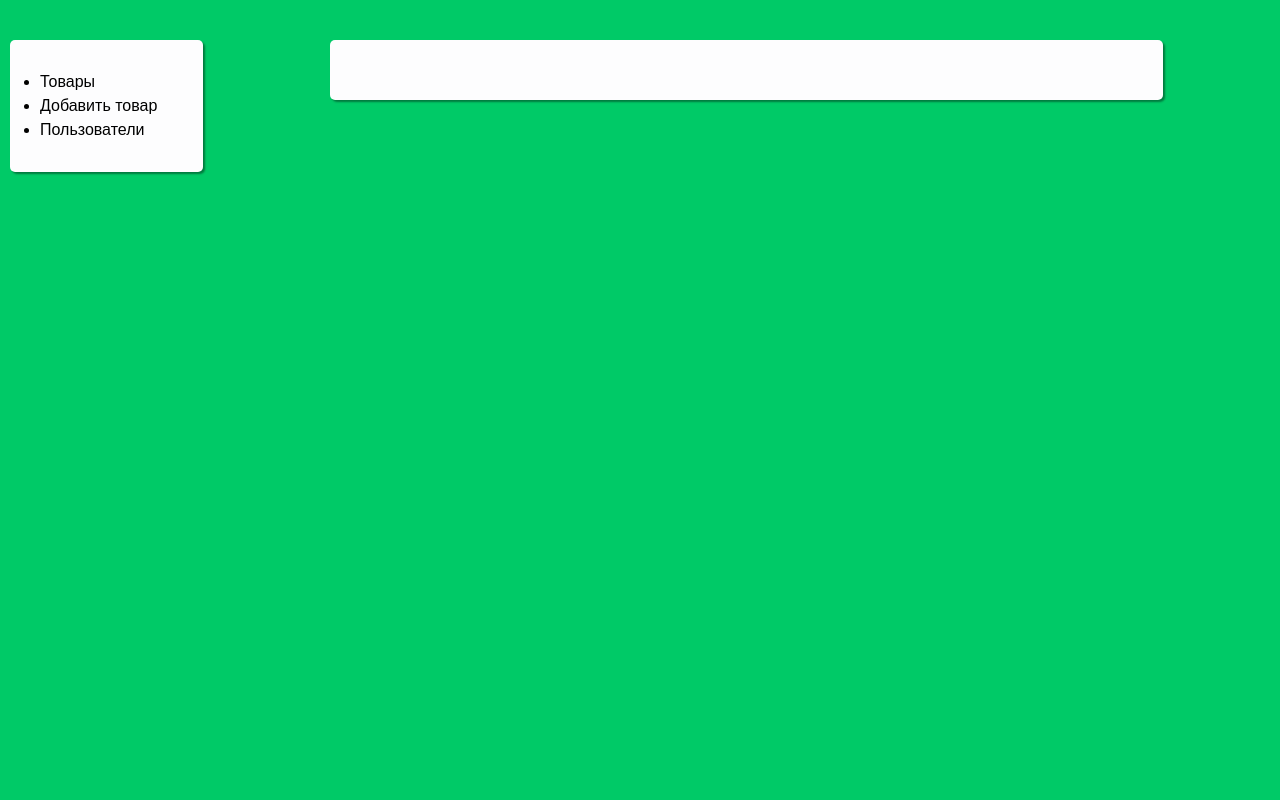
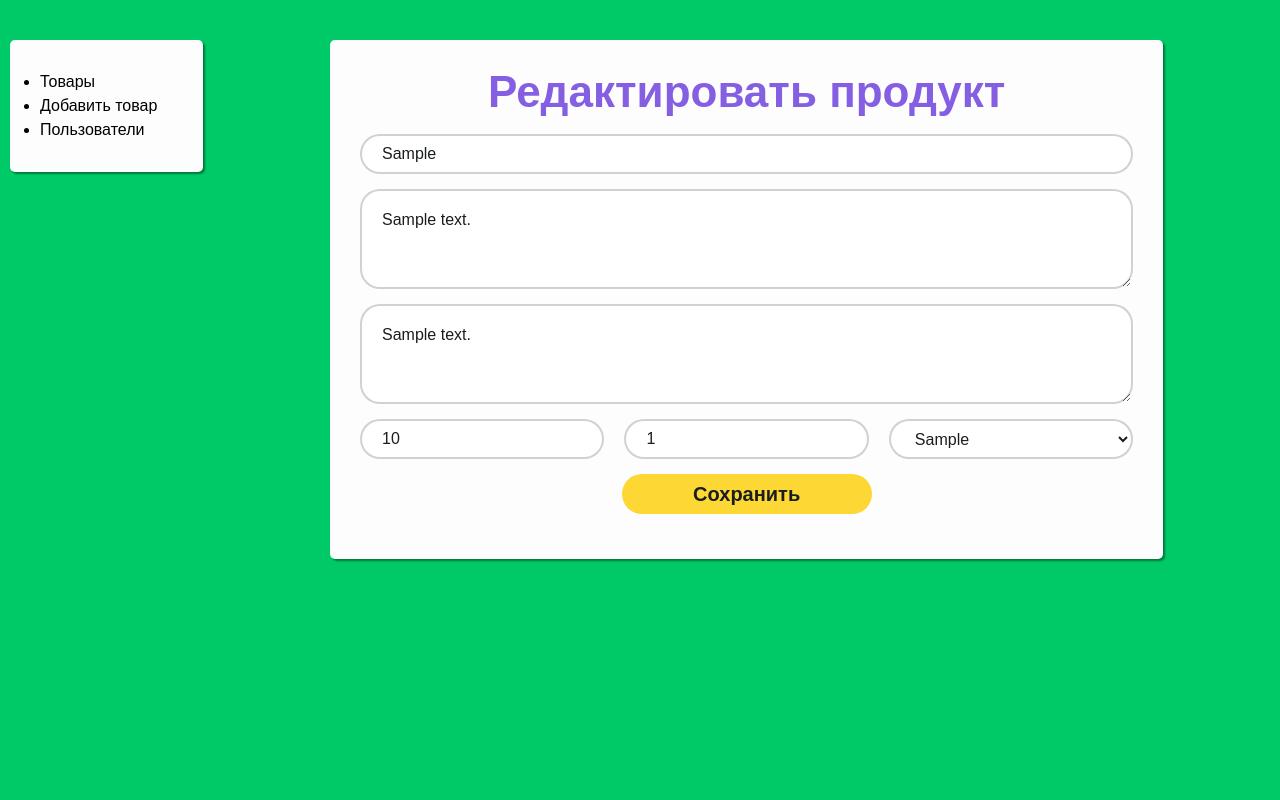
Before and after one commit to mrKorg/smartstore, a PHP site: page /admin/index.php?page=edit_product&id=1 in a window 1280 px wide. Run offline with PHP 8.4, Linux system fonts and the light colour scheme; tables that the repository leaves empty or names only in its code hold one stand-in row (values such as "Sample post"); some libraries are stand-ins or nearby versions.

Commit message:
add edit prod

```diff
--- a/admin/add_product.php
+++ b/admin/add_product.php
@@ -5,7 +5,7 @@
     <p class="form_text message" style="display: none;"></p>
     <p><input type="text" placeholder="Название товара" name="name" required></p>
     <p><textarea placeholder="Описание товара" name="description" required></textarea></p>
-    <p><textarea placeholder="Зарактеристики товара" name="content" required></textarea></p>
+    <p><textarea placeholder="Характеристики товара" name="content" required></textarea></p>
     <div class="row">
         <p class="col-xs-4"><input type="number" placeholder="Цена товара" name="price" required></p>
         <p class="col-xs-4"><input type="number" placeholder="Количество" name="count" required></p>
--- /dev/null
+++ b/admin/edit_product.php
@@ -0,0 +1,29 @@
+<?php
+$prodId = $_GET["id"];
+$sqlSelect = $mysqli->query("SELECT c.id, c.category  FROM categories c");
+$sqlSelectProd = $mysqli->query("SELECT p.id, p.product, p.description, p.content, p.price, p.`count`, p.category_id  FROM products p WHERE p.id = $prodId");
+?>
+
+<?php foreach ($sqlSelectProd as $prod): ?>
+<form method="post" id="form-edit-prod" class="form">
+    <h3>Редактировать продукт</h3>
+    <p class="form_text message" style="display: none;"></p>
+    <p><input type="text" name="name" required value="<?php echo $prod["product"] ?>"></p>
+    <p><textarea name="description" required><?php echo $prod["description"] ?></textarea></p>
+    <p><textarea name="content" required><?php echo $prod["content"] ?></textarea></p>
+    <div class="row">
+        <p class="col-xs-4"><input type="number" name="price" required value="<?php echo $prod["price"] ?>"></p>
+        <p class="col-xs-4"><input type="number" name="count" required value="<?php echo $prod["count"] ?>"></p>
+        <p class="col-xs-4">
+            <select name="category_id" required>
+                <?php foreach ($sqlSelect as $item): ?>
+                    <option value="<?php echo $item["id"]; ?>" <?php if($item["id"] == $prod["category_id"]){echo 'selected';} ?>><?php echo $item["category"]; ?></option>
+                <?php endforeach; ?>
+            </select>
+        </p>
+    </div>
+    <p><input type="submit" value="Сохранить" class="btn"></p>
+    <input type="hidden" name="id" value="<?php echo $prodId; ?>">
+    <input type="hidden" name="edit_product">
+</form>
+<?php endforeach; ?>
--- a/admin/index.php
+++ b/admin/index.php
@@ -36,7 +36,9 @@ include_once "../db.php"; ?>
                             include "users.php";
                         } else if($_GET["page"] == "delete_product"){
                             include "delete_product.php";
-                        } ?>
+                        } else if($_GET["page"] == "edit_product"){
+                            include "edit_product.php";
+                        }?>
                     </div>
                 </div>
             </div>
--- a/admin/products.php
+++ b/admin/products.php
@@ -24,7 +24,7 @@ ON c.id = p.category_id");
         $count++; ?>
         <tr class="productRow <?php if($count%2 != 0){echo 'grayRow';} ?>">
             <td><?php echo $item['id']; ?></td>
-            <td><?php echo $item['product']; ?></td>
+            <td><a href="?page=edit_product&id=<?php echo $item['id']; ?>"><?php echo $item['product']; ?></a></td>
             <td><?php echo $item['category']; ?></td>
             <td><?php echo $item['description']; ?></td>
             <td><?php echo $item['content']; ?></td>
--- a/style/css/style.css
+++ b/style/css/style.css
@@ -296,6 +296,9 @@ img {
   width: 100%; }
   .productsTable td, .usersTable td {
     padding: 5px 10px; }
+    .productsTable td a, .usersTable td a {
+      text-decoration: underline;
+      color: #845fe2; }
   .productsTable .grayRow, .usersTable .grayRow {
     background: rgba(0, 0, 0, 0.1); }
   .productsTable .titleRow td, .usersTable .titleRow td {
--- a/style/css/style.sass
+++ b/style/css/style.sass
@@ -171,6 +171,9 @@ $gray: #fdfdfe
   width: 100%
   td
     padding: 5px 10px
+    a
+      text-decoration: underline
+      color: $blue
   .grayRow
     background: rgba(#000,0.1)
   .titleRow
--- a/style/js/script.js
+++ b/style/js/script.js
@@ -77,6 +77,16 @@ jQuery(document).ready(function ($) {
         e.preventDefault();
     });
 
+    $("#form-edit-prod").submit(function (e) {
+        var form = $(this).serializeArray();
+        $.post('../logic.php', form).done(function(result) {
+            if(result == "success_edit"){
+                window.location = "index.php?page=products";
+            }
+        });
+        e.preventDefault();
+    });
+
     $("#form-delete-prod").submit(function (e) {
         var form = $(this).serializeArray();
         $.post('../logic.php', form).done(function(result){
```
Also changed, not shown: logic.php (+21 -0 lines), 1 other file.
